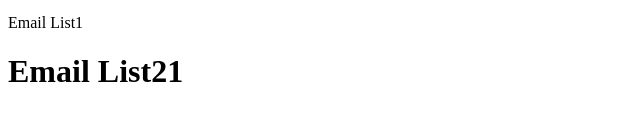
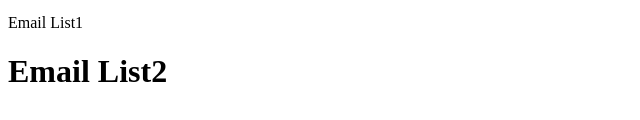
Before and after one commit to deependra-chauhan/com.pie.demo, a plain HTML site: page WebContent/index.html in a window 1280 px wide. Shown: the part 202-322 px from the top of the page, 0-640 px from the left. Drawn offline with Linux system fonts and the light colour scheme.

Commit message:
Revert "reset"
This reverts commit 134577543fe3f990f4085be396712ab81e75b4e1.

```diff
--- a/WebContent/index.html
+++ b/WebContent/index.html
@@ -12,6 +12,6 @@
 <p>Email List1 - Master</p>
 <span>Email List1 - Master</span>
 <p>Email List1</p>
-<h1>Email List21</h1>
+<h1>Email List2</h1>
 </body>
 </html>
```
